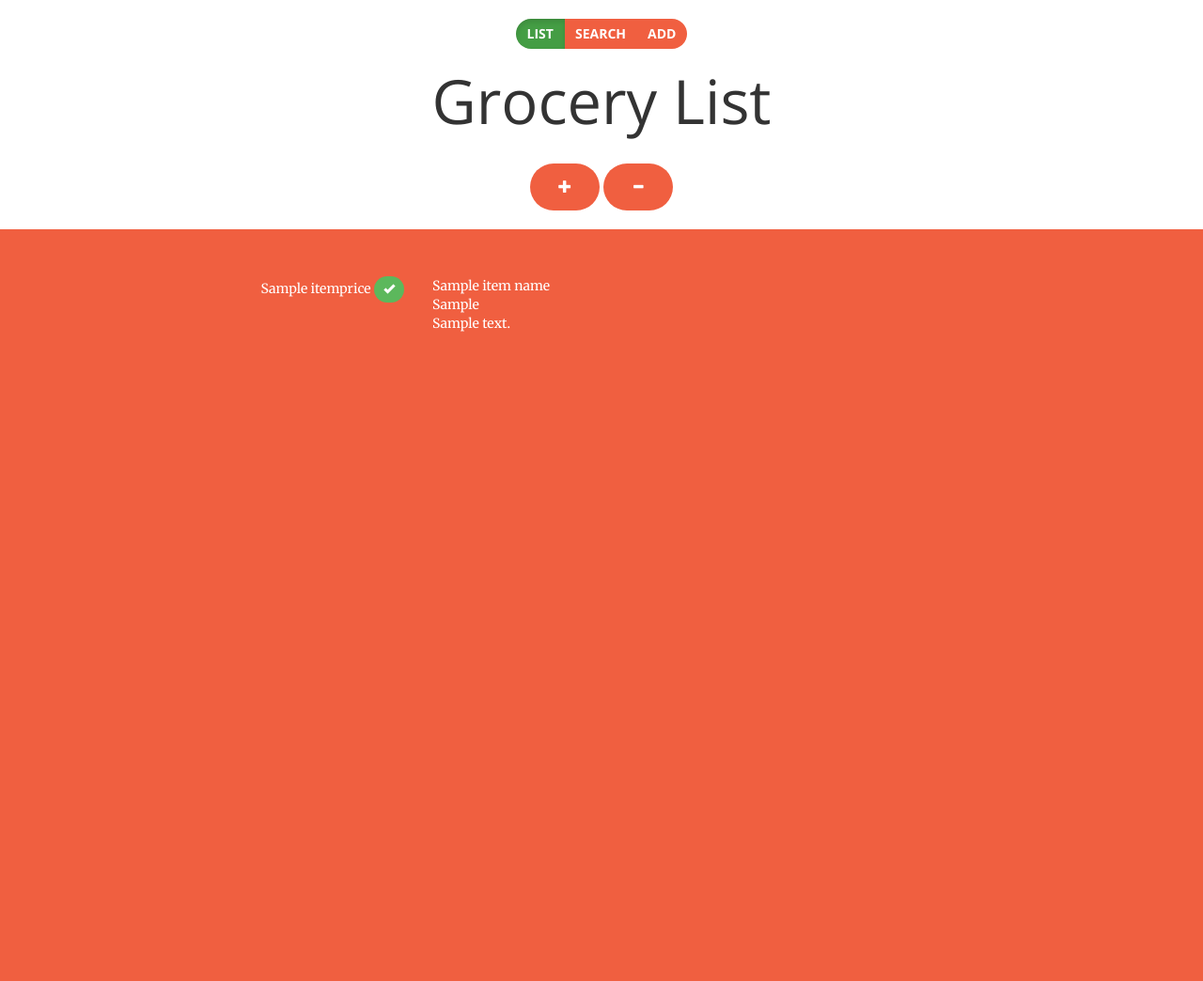
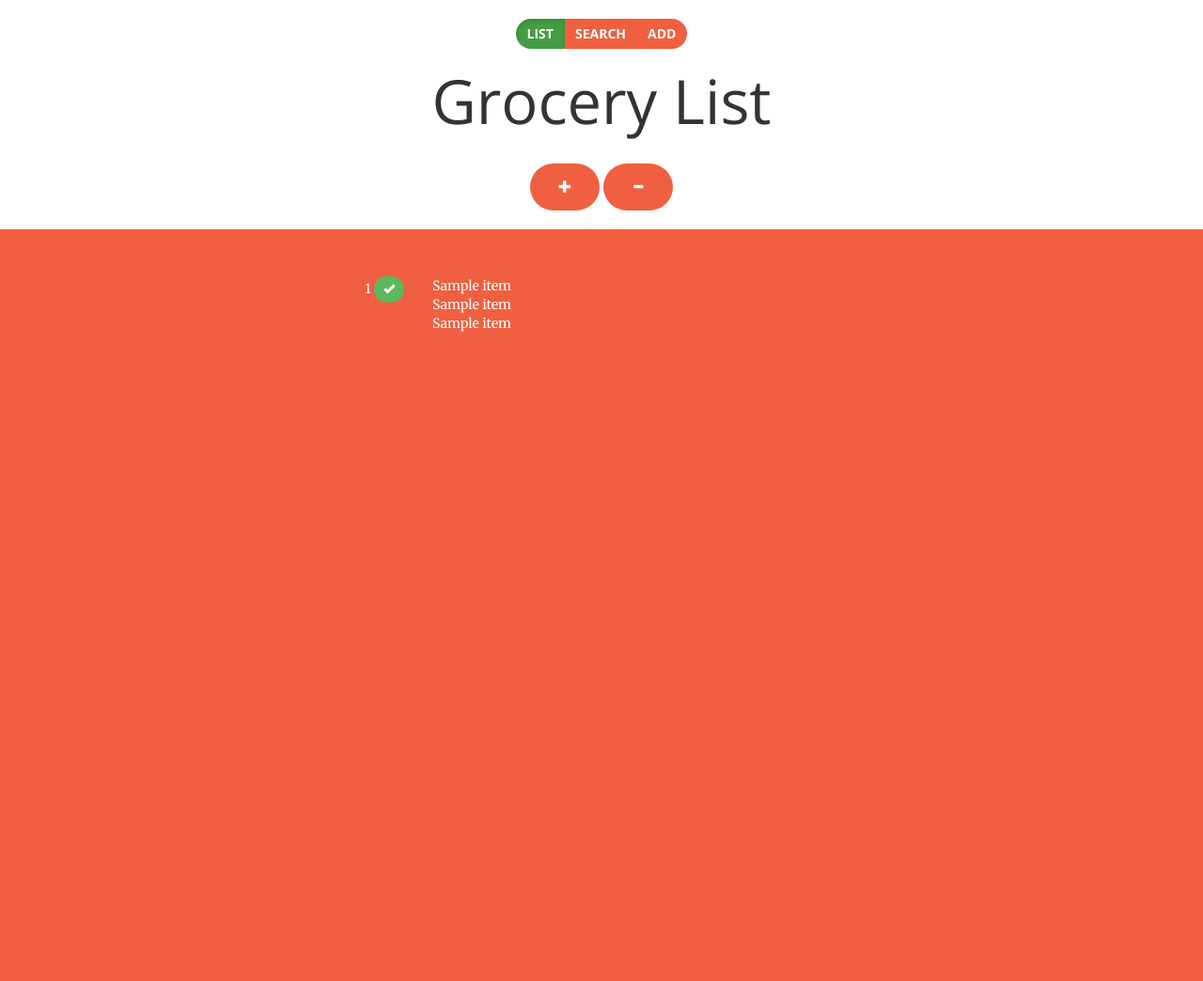
Before and after one commit to santybm/mom, a Flask app: template templates/groceryList.html in a window 1280 px wide. Shown: the whole page at 94% size. Run offline with Flask 2, Linux system fonts and the light colour scheme; the template is opened without the code that fills it: most values are stand-ins (such as "Sample title", 1, 10 or a date in 2020); parts of the project's set-up code (start-up, migrations or seed data) failed here and were passed over.

Commit message:
groceryList works

```diff
--- a/app.py
+++ b/app.py
@@ -76,6 +76,21 @@ def getCart():
         except Exception as exp:
             return exp.message
         cart = currentUser.shoppingCart
+        itemsAr = []
+        cell = {}
+        for item in cart.cartItems:
+            itm = process_item.getItemById(item)
+            cell[0] = itm.Price
+            cell[1] = itm.Name
+            cell[3] = itm.Description
+            cell[2] = itm.Store.Name
+            itemsAr.append(cell)
+
+        return render_template("groceryList.html", itemsAr=itemsAr)
+
+
+
+
 
 
 
--- a/templates/groceryList.html
+++ b/templates/groceryList.html
@@ -61,20 +61,22 @@
 
     <section class="bg-primary" id="about">
         <div class="container">
+            {% for item in itemsAr %}
             <div class="row" id="repeatableCell">
 					<div class="col-md-4" style="text-align: right;">
 
 							<div>
-								{{ itemprice }} <a href="/removeItem?id={{itemcartID}}" class="btn btn-success btn-sm"><span class="glyphicon glyphicon-ok" aria-hidden="true"></span></a>
+								{{ item[0] }} <a href="/removeItem?id={{itemcartID}}" class="btn btn-success btn-sm"><span class="glyphicon glyphicon-ok" aria-hidden="true"></span></a>
 							</div>
 					</div>
                 	<div class="col-md-8">
-							<div id="itemName">{{ itemName }}</div>
-							<div id="storeName">{{ itemStore }} </div>
-							<div id="itemDescription">{{ itemDescription }} </div>
+							<div id="itemName">{{ item[1] }}</div>
+							<div id="storeName">{{ item[2] }} </div>
+							<div id="itemDescription">{{ item[3] }} </div>
 
 					</div>
             </div>
+            {% endfor %}
         </div>
     </section>
 
```
